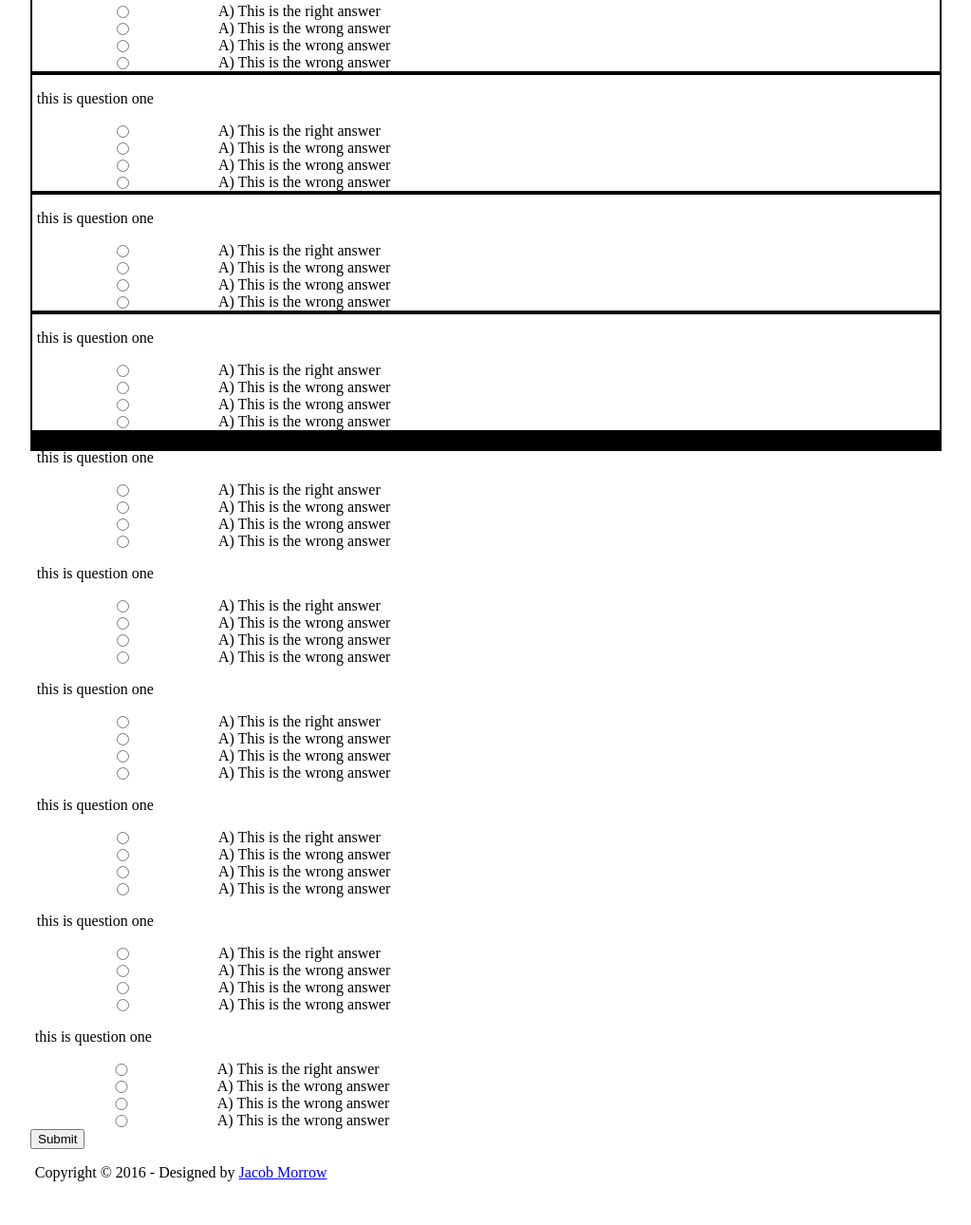
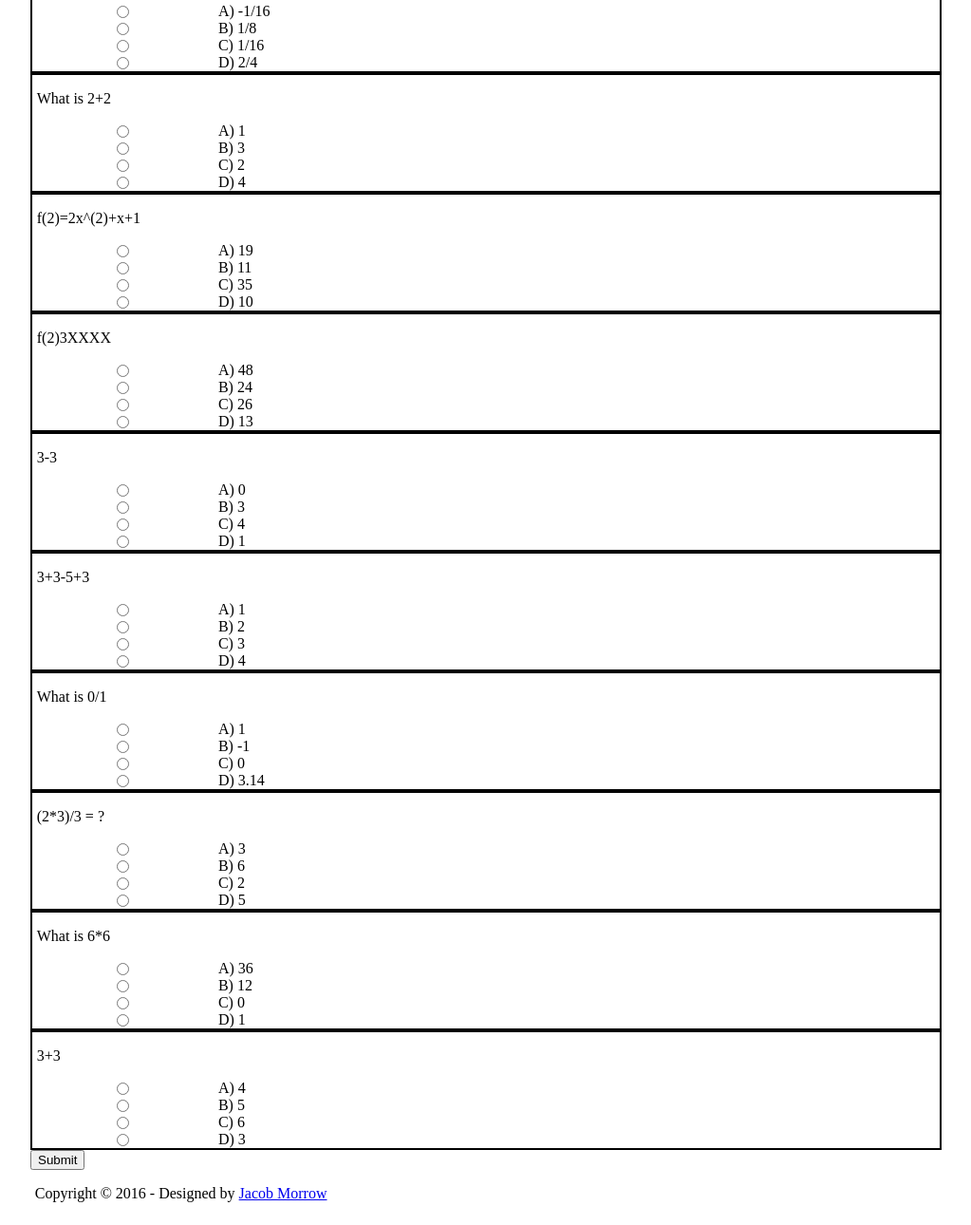
Before and after one commit to Asmiath/Trivia, a plain HTML site: page index.html in a window 1280 px wide. Shown: the part 187-1477 px from the top of the page at 95% size, without its empty margins (128-1151 px from the left). Before the commit the page ends 1455 px from the top, so only its background shows below. Drawn offline with Linux system fonts and the light colour scheme.

Commit message:
Trivia
Release

```diff
--- a/index.html
+++ b/index.html
@@ -15,14 +15,14 @@
 		<link href="css/grid.css" type="text/css" rel="stylesheet" />
 		<link href="css/styles.css" type="text/css" rel="stylesheet" />
 
-	<script src="js/chQuiz.js"></script>
+		<script src="js/chkQuiz.js"></script>
 
 	</head>
 
 
 	<body class="grid">
 		<header class="group">
-		<h1 class="col col-100">Hello World</h1>
+		<h1 class="col col-100">Hello Tester</h1>
 		<p class="col col-100"> Read each question carefully, then choose the best possible answer</p>
 		</header>
 
@@ -30,163 +30,164 @@
 
 			<form class="group">
 			<!-- Question 1 -->
-			<p class="col col-100">this is question one</p>
+			<p class="col col-100">What is 2^-4</p>
 
-			<input type="radio" class="col col-20" name="q1" id="q1-a" value="correct" />
-			<label class="col col-80" for="q1-a">A) This is the right answer</label>
+			<input type="radio" class="col col-20" name="q1" id="q1-a" value="incorrect" />
+			<label class="col col-80" for="q1-a">A) -1/16 </label>
 
 			<input type="radio" class="col col-20" name="q1" id="q1-b" value="incorrect" />
-			<label class="col col-80" for="q1-a">A) This is the wrong answer</label>
+			<label class="col col-80" for="q1-a">B) 1/8</label>
 
-			<input type="radio" class="col col-20" name="q1" id="q1-c" value="incorrect" />
-			<label class="col col-80" for="q1-a">A) This is the wrong answer</label>
+			<input type="radio" class="col col-20" name="q1" id="q1-c" value="correct" />
+			<label class="col col-80" for="q1-a">C) 1/16</label>
 
 			<input type="radio" class="col col-20" name="q1" id="q1-d" value="incorrect" />
-			<label class="col col-80" for="q1-a">A) This is the wrong answer</label>
+			<label class="col col-80" for="q1-a">D) 2/4</label>
 			</form>
 			<form class="group">
 			<!-- Question 2 -->
-			<p class="col col-100">this is question one</p>
+			<p class="col col-100">What is 2+2</p>
 
-			<input type="radio" class="col col-20" name="q1" id="q1-a" value="correct" />
-			<label class="col col-80" for="q1-b">A) This is the right answer</label>
+			<input type="radio" class="col col-20" name="q1" id="q1-a" value="incorrect" />
+			<label class="col col-80" for="q1-b">A) 1</label>
 
 			<input type="radio" class="col col-20" name="q1" id="q1-b" value="incorrect" />
-			<label class="col col-80" for="q1-b">A) This is the wrong answer</label>
+			<label class="col col-80" for="q1-b">B) 3</label>
 
 			<input type="radio" class="col col-20" name="q1" id="q1-c" value="incorrect" />
-			<label class="col col-80" for="q1-b">A) This is the wrong answer</label>
+			<label class="col col-80" for="q1-b">C) 2</label>
 
-			<input type="radio" class="col col-20" name="q1" id="q1-d" value="incorrect" />
-			<label class="col col-80" for="q1-b">A) This is the wrong answer</label>
+			<input type="radio" class="col col-20" name="q1" id="q1-d" value="correct" />
+			<label class="col col-80" for="q1-b">D) 4</label>
 			</form>
 			<form class="group">
 		<!-- Question 3 -->
-			<p class="col col-100">this is question one</p>
+			<p class="col col-100"> f(2)=2x^(2)+x+1</p>
 
-			<input type="radio" class="col col-20" name="q1" id="q1-a" value="correct" />
-			<label class="col col-80" for="q1-b">A) This is the right answer</label>
+			<input type="radio" class="col col-20" name="q1" id="q1-a" value="incorrect" />
+			<label class="col col-80" for="q1-b">A) 19</label>
 
-			<input type="radio" class="col col-20" name="q1" id="q1-b" value="incorrect" />
-			<label class="col col-80" for="q1-b">A) This is the wrong answer</label>
+			<input type="radio" class="col col-20" name="q1" id="q1-b" value="correct" />
+			<label class="col col-80" for="q1-b">B) 11</label>
 
 			<input type="radio" class="col col-20" name="q1" id="q1-c" value="incorrect" />
-			<label class="col col-80" for="q1-b">A) This is the wrong answer</label>
+			<label class="col col-80" for="q1-b">C) 35</label>
 
 			<input type="radio" class="col col-20" name="q1" id="q1-d" value="incorrect" />
-			<label class="col col-80" for="q1-b">A) This is the wrong answer</label>
+			<label class="col col-80" for="q1-b">D) 10</label>
 			</form>
 			<form class="group">
 		<!-- Question 4 -->
-			<p class="col col-100">this is question one</p>
+			<p class="col col-100"> f(2)3XXXX </p>
 
 			<input type="radio" class="col col-20" name="q1" id="q1-a" value="correct" />
-			<label class="col col-80" for="q1-b">A) This is the right answer</label>
+			<label class="col col-80" for="q1-b">A) 48</label>
 
 			<input type="radio" class="col col-20" name="q1" id="q1-b" value="incorrect" />
-			<label class="col col-80" for="q1-b">A) This is the wrong answer</label>
+			<label class="col col-80" for="q1-b">B) 24</label>
 
 			<input type="radio" class="col col-20" name="q1" id="q1-c" value="incorrect" />
-			<label class="col col-80" for="q1-b">A) This is the wrong answer</label>
+			<label class="col col-80" for="q1-b">C) 26</label>
 
 			<input type="radio" class="col col-20" name="q1" id="q1-d" value="incorrect" />
-			<label class="col col-80" for="q1-b">A) This is the wrong answer</label>
+			<label class="col col-80" for="q1-b">D) 13</label>
 			</form>
-				<form>
+			<form class="group">
 		<!-- Question 5 -->
-			<p class="col col-100">this is question one</p>
+			<p class="col col-100">3-3</p>
 
 			<input type="radio" class="col col-20" name="q1" id="q1-a" value="correct" />
-			<label class="col col-80" for="q1-b">A) This is the right answer</label>
+			<label class="col col-80" for="q1-b">A) 0</label>
 
 			<input type="radio" class="col col-20" name="q1" id="q1-b" value="incorrect" />
-			<label class="col col-80" for="q1-b">A) This is the wrong answer</label>
+			<label class="col col-80" for="q1-b">B) 3</label>
 
 			<input type="radio" class="col col-20" name="q1" id="q1-c" value="incorrect" />
-			<label class="col col-80" for="q1-b">A) This is the wrong answer</label>
+			<label class="col col-80" for="q1-b">C) 4</label>
 
 			<input type="radio" class="col col-20" name="q1" id="q1-d" value="incorrect" />
-			<label class="col col-80" for="q1-b">A) This is the wrong answer</label>
+			<label class="col col-80" for="q1-b">D) 1</label>
 			</form>
-				<form>
+			<form class="group">
 		<!-- Question 6 -->
-			<p class="col col-100">this is question one</p>
+			<p class="col col-100">3+3-5+3</p>
+
+			<input type="radio" class="col col-20" name="q1" id="q1-a" value="incorrect" />
+			<label class="col col-80" for="q1-b">A) 1</label>
+
+			<input type="radio" class="col col-20" name="q1" id="q1-b" value="incorrect" />
+			<label class="col col-80" for="q1-b">B) 2</label>
+
+			<input type="radio" class="col col-20" name="q1" id="q1-c" value="incorrect" />
+			<label class="col col-80" for="q1-b">C) 3</label>
+
+			<input type="radio" class="col col-20" name="q1" id="q1-d" value="correct" />
+			<label class="col col-80" for="q1-b">D) 4</label>
+			</form>
+			<form class="group">
+		<!-- Question 7-->
+			<p class="col col-100">What is 0/1</p>
+
+			<input type="radio" class="col col-20" name="q1" id="q1-a" value="incorrect" />
+			<label class="col col-80" for="q1-b">A) 1</label>
+
+			<input type="radio" class="col col-20" name="q1" id="q1-b" value="incorrect" />
+			<label class="col col-80" for="q1-b">B) -1</label>
+
+			<input type="radio" class="col col-20" name="q1" id="q1-c" value="correct" />
+			<label class="col col-80" for="q1-b">C) 0</label>
+
+			<input type="radio" class="col col-20" name="q1" id="q1-d" value="incorrect" />
+			<label class="col col-80" for="q1-b">D) 3.14</label>
+			</form>
+		<form class="group">
+		<!-- Question 8 -->
+			<p class="col col-100"> (2*3)/3 = ?</p>
 
 			<input type="radio" class="col col-20" name="q1" id="q1-a" value="correct" />
-			<label class="col col-80" for="q1-b">A) This is the right answer</label>
+			<label class="col col-80" for="q1-b">A) 3</label>
 
 			<input type="radio" class="col col-20" name="q1" id="q1-b" value="incorrect" />
-			<label class="col col-80" for="q1-b">A) This is the wrong answer</label>
+			<label class="col col-80" for="q1-b">B) 6</label>
 
 			<input type="radio" class="col col-20" name="q1" id="q1-c" value="incorrect" />
-			<label class="col col-80" for="q1-b">A) This is the wrong answer</label>
+			<label class="col col-80" for="q1-b">C) 2</label>
 
 			<input type="radio" class="col col-20" name="q1" id="q1-d" value="incorrect" />
-			<label class="col col-80" for="q1-b">A) This is the wrong answer</label>
+			<label class="col col-80" for="q1-b">D) 5</label>
 			</form>
-			<form>
-		<!-- Question 7-->
-			<p class="col col-100">this is question one</p>
+		<form class="group">
+		<!-- Question 9 -->
+			<p class="col col-100">What is 6*6	</p>
 
 			<input type="radio" class="col col-20" name="q1" id="q1-a" value="correct" />
-			<label class="col col-80" for="q1-b">A) This is the right answer</label>
+			<label class="col col-80" for="q1-b">A) 36</label>
 
 			<input type="radio" class="col col-20" name="q1" id="q1-b" value="incorrect" />
-			<label class="col col-80" for="q1-b">A) This is the wrong answer</label>
+			<label class="col col-80" for="q1-b">B) 12</label>
 
 			<input type="radio" class="col col-20" name="q1" id="q1-c" value="incorrect" />
-			<label class="col col-80" for="q1-b">A) This is the wrong answer</label>
+			<label class="col col-80" for="q1-b">C) 0</label>
 
 			<input type="radio" class="col col-20" name="q1" id="q1-d" value="incorrect" />
-			<label class="col col-80" for="q1-b">A) This is the wrong answer</label>
+			<label class="col col-80" for="q1-b">D) 1</label>
 			</form>
-		<form>
-		<!-- Question 8 -->
-			<p class="col col-100">this is question one</p>
+			<form class="group">
 
-			<input type="radio" class="col col-20" name="q1" id="q1-a" value="correct" />
-			<label class="col col-80" for="q1-b">A) This is the right answer</label>
+		<!-- Question 10 -->
+			<p class="col col-100">3+3</p>
+
+			<input type="radio" class="col col-20" name="q1" id="q1-a" value="incorrect" />
+			<label class="col col-80" for="q1-b">A) 4</label>
 
 			<input type="radio" class="col col-20" name="q1" id="q1-b" value="incorrect" />
-			<label class="col col-80" for="q1-b">A) This is the wrong answer</label>
+			<label class="col col-80" for="q1-b">B) 5</label>
 
-			<input type="radio" class="col col-20" name="q1" id="q1-c" value="incorrect" />
-			<label class="col col-80" for="q1-b">A) This is the wrong answer</label>
+			<input type="radio" class="col col-20" name="q1" id="q1-c" value="correct" />
+			<label class="col col-80" for="q1-b">C) 6</label>
 
 			<input type="radio" class="col col-20" name="q1" id="q1-d" value="incorrect" />
-			<label class="col col-80" for="q1-b">A) This is the wrong answer</label>
-			</form>
-		<form>
-		<!-- Question 9 -->
-			<p class="col col-100">this is question one</p>
-
-			<input type="radio" class="col col-20" name="q1" id="q1-a" value="correct" />
-			<label class="col col-80" for="q1-b">A) This is the right answer</label>
-
-			<input type="radio" class="col col-20" name="q1" id="q1-b" value="incorrect" />
-			<label class="col col-80" for="q1-b">A) This is the wrong answer</label>
-
-			<input type="radio" class="col col-20" name="q1" id="q1-c" value="incorrect" />
-			<label class="col col-80" for="q1-b">A) This is the wrong answer</label>
-
-			<input type="radio" class="col col-20" name="q1" id="q1-d" value="incorrect" />
-			<label class="col col-80" for="q1-b">A) This is the wrong answer</label>
-			</form>
-
-		<!-- Question 10 -->
-			<p class="col col-100">this is question one</p>
-
-			<input type="radio" class="col col-20" name="q1" id="q1-a" value="correct" />
-			<label class="col col-80" for="q1-b">A) This is the right answer</label>
-
-			<input type="radio" class="col col-20" name="q1" id="q1-b" value="incorrect" />
-			<label class="col col-80" for="q1-b">A) This is the wrong answer</label>
-
-			<input type="radio" class="col col-20" name="q1" id="q1-c" value="incorrect" />
-			<label class="col col-80" for="q1-b">A) This is the wrong answer</label>
-
-			<input type="radio" class="col col-20" name="q1" id="q1-d" value="incorrect" />
-			<label class="col col-80" for="q1-b">A) This is the wrong answer</label>
+			<label class="col col-80" for="q1-b">D) 3</label>
 			</form>
 <button type="submit" onclick="chkQuiz();">Submit</button>
 
--- /dev/null
+++ b/js/chkQuiz.js
@@ -0,0 +1,36 @@
+
+
+
+
+
+function chkQuiz()
+{
+
+		var amountCorrect = 0;
+		var amountWrong = 0;
+		var score;
+
+		for(i = 0; i < 6; i++)
+		{
+			var choices = document.getElementsByName('q'+i);
+
+			for(j = 0; j < choices.length; j++)
+			{
+				var selection = choices[j];
+					if(selection.value == "correct" && selection.checked)
+					{
+						amountCorrect++;
+					}
+					else if(selection.value == "wrong" && selection.checked)
+					{
+						amountWrong++;
+					}
+			}
+		}
+
+		score = 5 * amountCorrect;
+		window.alert("Amount Correct: " + amountCorrect
+					+ "\nAmount Wrong: " + amountWrong
+					+ "\nScore: " + score);
+
+}
```
Also changed, not shown: js/chQuiz.js (+4 -3 lines).
